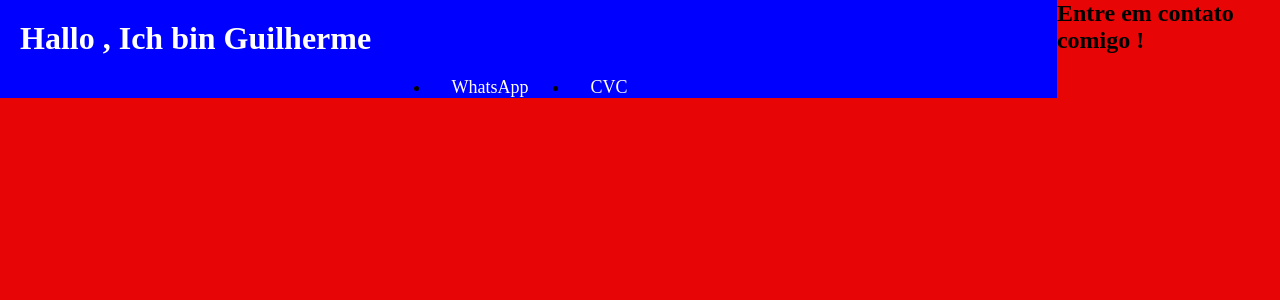
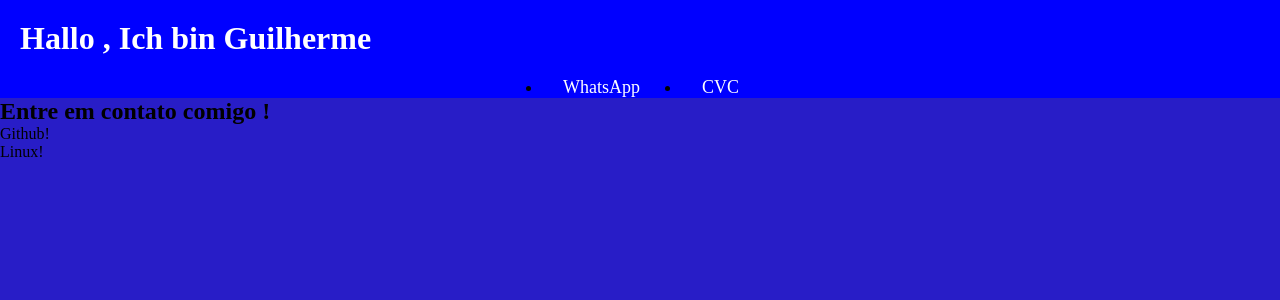
Before and after one commit to GuilhermeStn/PROJETO-COTAS, a Flask app: page /contato in a window 1280 px wide. Shown: the top 300 px of the page. Run offline with Flask 3, Linux system fonts and the light colour scheme.

Commit message:
alterações
basic

```diff
--- a/static/contato.css
+++ b/static/contato.css
@@ -5,8 +5,7 @@
 
 
 body{
-    background-color: rgb(231, 5, 5);
-    display: flex;
+    background-color: rgb(40, 29, 199);
 }
 
 nav{
--- a/templates/contato.html
+++ b/templates/contato.html
@@ -25,6 +25,23 @@
             <h2>
                 Entre em contato comigo !
             </h2>
+            <div class="conhecimentos">
+                <div class="teste">
+                    <p>
+                        Github!
+                    </p>
+                </div>
+                 <div class="teste">
+                    <p>
+                        Linux!
+                    </p>
+                </div>
+                 <div class="teste">
+                    <p>
+
+                    </p>
+                </div>
+            </div>
         </section>
     </main>
 </body>
--- a/templates/main.html
+++ b/templates/main.html
@@ -12,7 +12,7 @@
         Bem-vindo ao Site-Cotas!
         <nav class="nav-bar">
                 <li>
-                    <a href="contato" target="_blank">Contato</a>
+                    <a href="contato.html" target="_blank">Contato</a>
                 </li>
                 <li>
                     <a href="pagamento" target="_blank">Pagamento</a>
```
